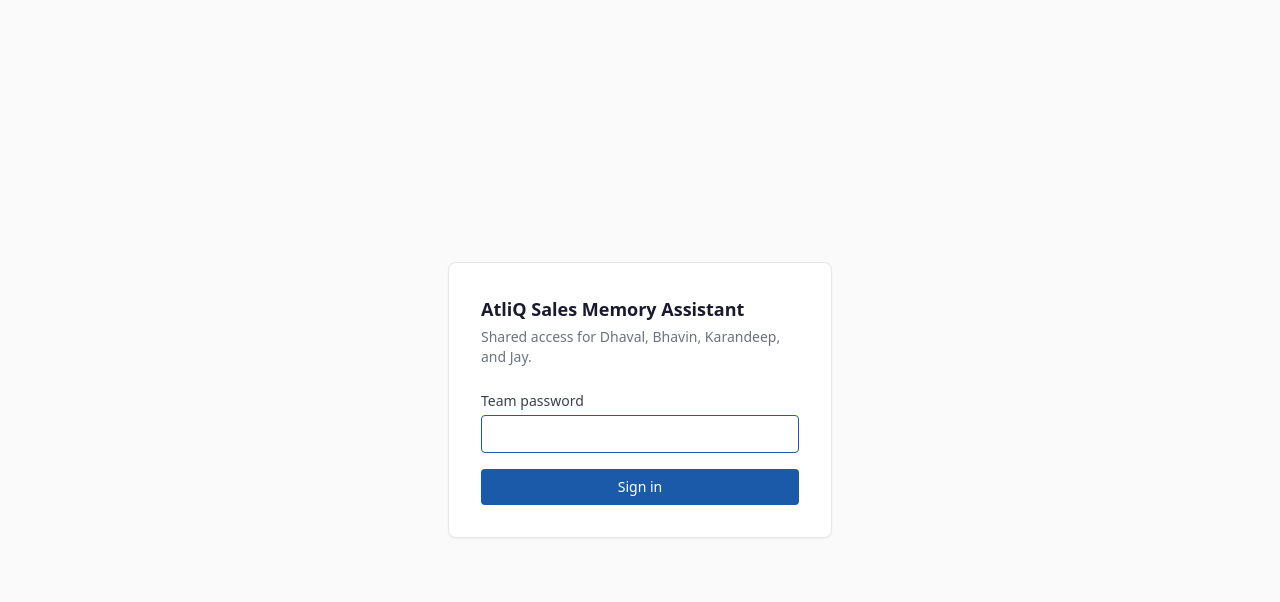
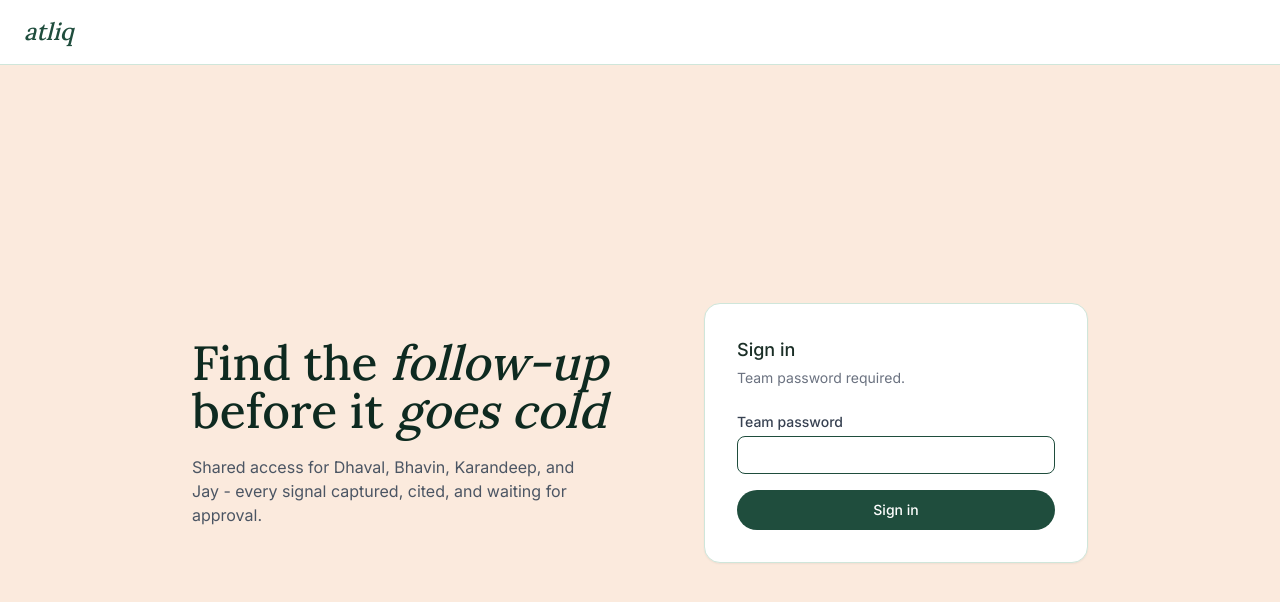
Before and after one commit to Kajal459/atliq, a Next.js app: page /login in a window 1280 px wide. Shown: the top 602 px of the page. Built offline with nearby package versions, Linux system fonts and the light colour scheme.

Commit message:
Restyle: forest green + cream palette, serif headlines

```diff
--- /dev/null
+++ b/src/app/dashboard/actions.ts
@@ -0,0 +1,10 @@
+"use server";
+
+import { cookies } from "next/headers";
+import { redirect } from "next/navigation";
+import { SESSION_COOKIE_NAME } from "@/lib/auth/session";
+
+export async function signOut() {
+  cookies().delete(SESSION_COOKIE_NAME);
+  redirect("/login");
+}
--- a/src/app/dashboard/approvals/page.tsx
+++ b/src/app/dashboard/approvals/page.tsx
@@ -131,7 +131,7 @@ function ApprovalCard({
             type="submit"
             name="action"
             value="reject"
-            className="rounded border border-gray-300 px-3 py-1.5 text-xs font-medium text-gray-600 hover:bg-gray-50"
+            className="rounded-full border border-gray-300 px-3 py-1.5 text-xs font-medium text-gray-600 hover:bg-gray-50"
           >
             Reject
           </button>
@@ -139,7 +139,7 @@ function ApprovalCard({
             type="submit"
             name="action"
             value="edit"
-            className="rounded border border-accent px-3 py-1.5 text-xs font-medium text-accent hover:bg-blue-50"
+            className="rounded-full border border-forest-600 px-3 py-1.5 text-xs font-medium text-forest-600 hover:bg-forest-50"
           >
             Edit &amp; Approve
           </button>
@@ -147,7 +147,7 @@ function ApprovalCard({
             type="submit"
             name="action"
             value="approve"
-            className="rounded bg-good px-3 py-1.5 text-xs font-medium text-white hover:opacity-90"
+            className="rounded-full bg-forest-600 px-3 py-1.5 text-xs font-medium text-white hover:bg-forest-700"
           >
             Approve
           </button>
--- a/src/app/dashboard/deals/[id]/page.tsx
+++ b/src/app/dashboard/deals/[id]/page.tsx
@@ -108,7 +108,7 @@ function EventCard({
             <span
               key={s.id}
               title={s.citationQuote}
-              className="rounded bg-blue-50 px-2 py-0.5 text-xs text-accent"
+              className="rounded bg-forest-50 px-2 py-0.5 text-xs text-accent"
             >
               {s.type.replace(/_/g, " ")} · {s.status.replace(/_/g, " ")}
             </span>
--- a/src/app/dashboard/layout.tsx
+++ b/src/app/dashboard/layout.tsx
@@ -1,28 +1,36 @@
 import Link from "next/link";
+import { signOut } from "./actions";
 
 export default function DashboardLayout({ children }: { children: React.ReactNode }) {
   return (
-    <div className="min-h-screen">
-      <header className="border-b border-gray-200 bg-white">
-        <div className="mx-auto flex max-w-5xl items-center justify-between px-4 py-3">
-          <div>
-            <p className="text-sm font-bold text-ink">AtliQ Sales Memory Assistant</p>
-            <p className="text-xs text-gray-500">Internal prototype - shared admin access</p>
-          </div>
-          <nav className="flex gap-4 text-sm font-medium">
-            <Link href="/dashboard" className="text-gray-600 hover:text-accent">
+    <div className="min-h-screen bg-cream-50">
+      <header className="border-b border-forest-100 bg-white">
+        <div className="mx-auto flex max-w-5xl items-center justify-between px-4 py-4">
+          <div className="flex items-center gap-8">
+            <span className="font-serif text-2xl italic text-forest-600">atliq</span>
+            <nav className="flex gap-6 text-sm text-gray-600">
+              <Link href="/dashboard" className="hover:text-forest-600">
                 Weekly Digest
               </Link>
-            <Link href="/dashboard/approvals" className="text-gray-600 hover:text-accent">
+              <Link href="/dashboard/approvals" className="hover:text-forest-600">
                 Approval Inbox
               </Link>
-            <Link href="/dashboard/deals" className="text-gray-600 hover:text-accent">
+              <Link href="/dashboard/deals" className="hover:text-forest-600">
                 Deal Timeline
               </Link>
             </nav>
           </div>
+          <form action={signOut}>
+            <button
+              type="submit"
+              className="rounded-full border border-forest-600 px-4 py-1.5 text-sm font-medium text-forest-600 hover:bg-forest-50"
+            >
+              Sign out
+            </button>
+          </form>
+        </div>
       </header>
-      <main className="mx-auto max-w-5xl px-4 py-6">{children}</main>
+      <main className="mx-auto max-w-5xl px-4 py-8">{children}</main>
     </div>
   );
 }
--- a/src/app/globals.css
+++ b/src/app/globals.css
@@ -3,6 +3,10 @@
 @tailwind utilities;
 
 body {
-  color: #1a1a2e;
-  background: #fafafa;
+  color: #1a2e26;
+  background: #fdf6ef;
 }
+
+h1 {
+  font-family: var(--font-voice), Georgia, serif;
+}
--- a/src/app/layout.tsx
+++ b/src/app/layout.tsx
@@ -1,5 +1,22 @@
 import type { Metadata } from "next";
+import { Lora, Inter } from "next/font/google";
 import "./globals.css";
+
+// Serif for headlines (Lora, with italic support), clean sans for everything
+// else (Inter) - matches the reference styling requested: elegant serif
+// headline text over a warm cream/forest-green palette.
+const lora = Lora({
+  subsets: ["latin"],
+  variable: "--font-voice",
+  style: ["normal", "italic"],
+  weight: ["500", "600", "700"],
+});
+
+const inter = Inter({
+  subsets: ["latin"],
+  variable: "--font-sans",
+  weight: ["400", "500", "600"],
+});
 
 export const metadata: Metadata = {
   title: "AtliQ Sales Memory Assistant",
@@ -8,8 +25,8 @@ export const metadata: Metadata = {
 
 export default function RootLayout({ children }: { children: React.ReactNode }) {
   return (
-    <html lang="en">
-      <body className="min-h-screen">{children}</body>
+    <html lang="en" className={`${lora.variable} ${inter.variable}`}>
+      <body className="min-h-screen bg-cream font-sans text-ink">{children}</body>
     </html>
   );
 }
--- a/src/app/login/page.tsx
+++ b/src/app/login/page.tsx
@@ -6,12 +6,28 @@ export default function LoginPage({
   searchParams: { error?: string; next?: string };
 }) {
   return (
-    <main className="flex min-h-screen items-center justify-center px-4">
-      <div className="w-full max-w-sm rounded-lg border border-gray-200 bg-white p-8 shadow-sm">
-        <h1 className="text-lg font-bold text-ink">AtliQ Sales Memory Assistant</h1>
-        <p className="mt-1 text-sm text-gray-500">
-          Shared access for Dhaval, Bhavin, Karandeep, and Jay.
+    <main className="flex min-h-screen flex-col bg-cream-100">
+      <header className="border-b border-forest-100 bg-white px-6 py-4">
+        <span className="font-serif text-2xl italic text-forest-600">atliq</span>
+      </header>
+
+      <div className="flex flex-1 items-center px-6 py-16">
+        <div className="mx-auto grid w-full max-w-4xl gap-12 md:grid-cols-2 md:items-center">
+          <div>
+            <h1 className="text-4xl leading-tight text-forest-900 md:text-5xl">
+              Find the <span className="font-serif italic">follow-up</span>
+              <br />
+              before it <span className="font-serif italic">goes cold</span>
+            </h1>
+            <p className="mt-5 max-w-sm text-gray-600">
+              Shared access for Dhaval, Bhavin, Karandeep, and Jay - every signal captured, cited, and waiting for
+              approval.
             </p>
+          </div>
+
+          <div className="w-full max-w-sm rounded-2xl border border-forest-100 bg-white p-8 shadow-sm md:justify-self-end">
+            <h2 className="text-lg font-medium text-ink">Sign in</h2>
+            <p className="mt-1 text-sm text-gray-500">Team password required.</p>
 
             <form action={login} className="mt-6 space-y-4">
               <input type="hidden" name="next" value={searchParams.next ?? "/dashboard"} />
@@ -25,7 +41,7 @@ export default function LoginPage({
                   type="password"
                   required
                   autoFocus
-              className="mt-1 w-full rounded border border-gray-300 px-3 py-2 text-sm focus:border-accent focus:outline-none"
+                  className="mt-1 w-full rounded-lg border border-gray-300 px-3 py-2 text-sm focus:border-forest-600 focus:outline-none"
                 />
               </div>
               {searchParams.error && (
@@ -33,12 +49,14 @@ export default function LoginPage({
               )}
               <button
                 type="submit"
-            className="w-full rounded bg-accent px-3 py-2 text-sm font-medium text-white hover:opacity-90"
+                className="w-full rounded-full bg-forest-600 px-4 py-2.5 text-sm font-medium text-white hover:bg-forest-700"
               >
                 Sign in
               </button>
             </form>
           </div>
+        </div>
+      </div>
     </main>
   );
 }
--- a/tailwind.config.ts
+++ b/tailwind.config.ts
@@ -5,11 +5,28 @@ const config: Config = {
   theme: {
     extend: {
       colors: {
-        ink: "#1a1a2e",
+        ink: "#1a2e26",
         paper: "#fafafa",
-        accent: "#1a5aa8",
+        cream: {
+          DEFAULT: "#FBEADD",
+          50: "#FDF6EF",
+          100: "#FBEADD",
+        },
+        forest: {
+          50: "#EAF3EE",
+          100: "#CFE6DA",
+          400: "#3E7A62",
+          600: "#1F4D3D",
+          700: "#163B2E",
+          900: "#0E2A20",
+        },
+        accent: "#1F4D3D",
         warn: "#c0392b",
-        good: "#2f6b2f",
+        good: "#1F4D3D",
+      },
+      fontFamily: {
+        sans: ["var(--font-sans)", "system-ui", "sans-serif"],
+        serif: ["var(--font-voice)", "Georgia", "serif"],
       },
     },
   },
```
Lines whose indentation alone changed are shown as unchanged.
